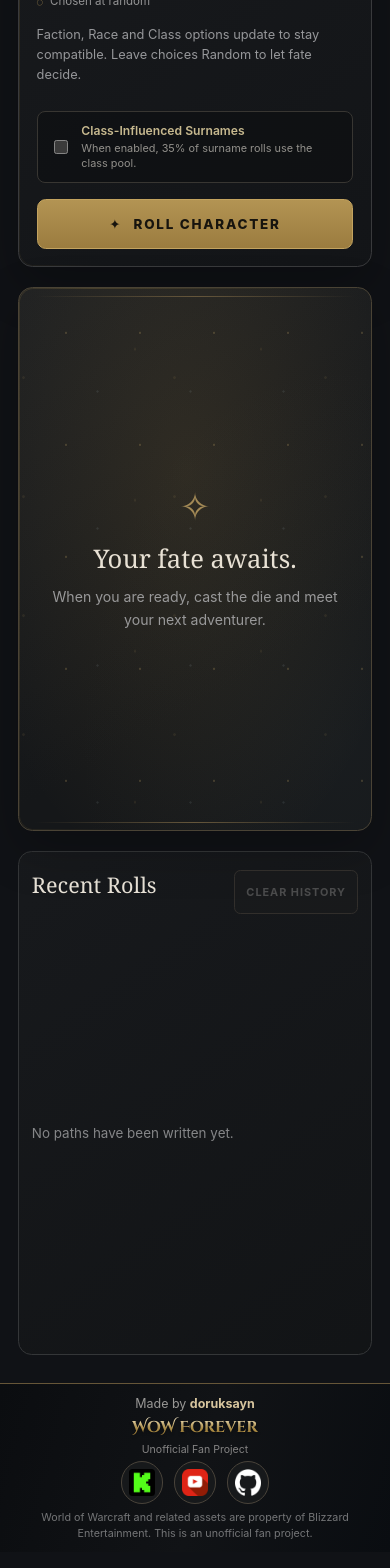
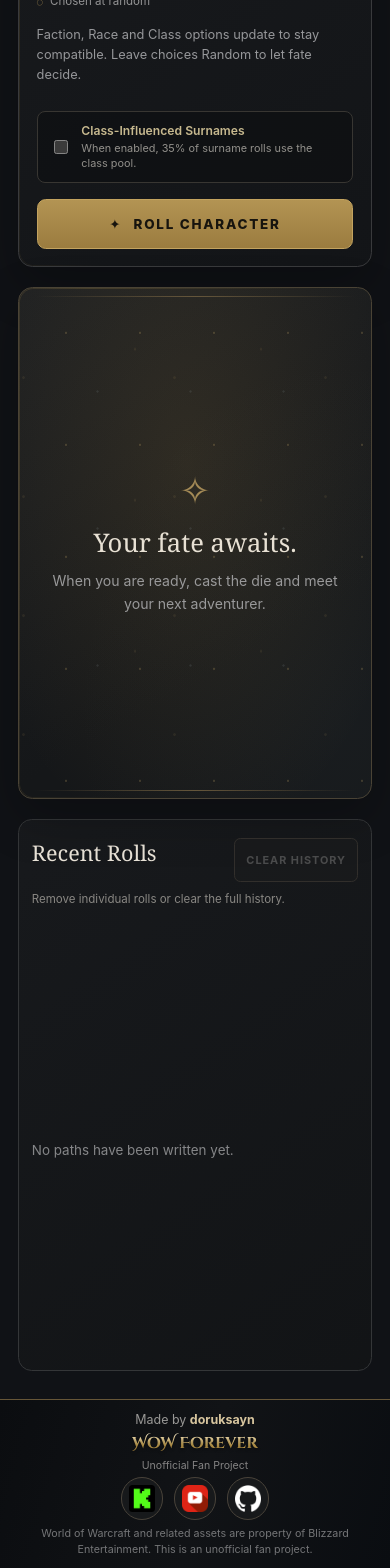
Before and after one commit to doruksayn/FATEFORGE, a React (Vite) app: page /#/character in a window 390 px wide. Shown: the part 794-2362 px from the top of the page. Built offline with nearby package versions, Linux system fonts and the light colour scheme.

Commit message:
Fix mobile result and history spacing

```diff
--- a/src/App.css
+++ b/src/App.css
@@ -1360,15 +1360,13 @@
   .tool-nav a { min-height: 2.75rem; }
   .clear-history-button { min-height: 2.75rem; }
   .history-pagination button { min-height: 2.75rem; }
+  .history-heading-hint { min-height: 2.1rem; }
 
   .name-generator-shell .name-page-heading { margin-bottom: 0.9rem; }
   .name-generator-shell .generator-layout { gap: 0.85rem; }
   .name-generator-shell .selection-panel { padding: 1rem; }
   .name-generator-shell .name-selection-grid { gap: 0.65rem; }
   .name-generator-shell .selection-note { margin: 0.65rem 0; }
-  .name-generator-shell .name-result-card { min-height: 25rem; }
-  .name-generator-shell .name-result-card--empty { min-height: 19rem; }
-  .name-generator-shell .history-section { min-height: auto; }
   .name-generator-shell .name-actions button { min-height: 2.75rem; }
 
   .history-entry { padding-right: 2.9rem; }
@@ -1400,7 +1398,7 @@
   }
 
   .result-card {
-    min-height: 32rem;
+    min-height: 29.5rem;
   }
 
   .history-grid {
@@ -1465,7 +1463,7 @@
 
 @media (max-width: 960px) {
   .history-section {
-    min-height: 21.5rem;
+    min-height: 23.5rem;
   }
 
   .history-grid {
@@ -1483,11 +1481,11 @@
   }
 
   .result-card {
-    min-height: 34rem;
+    min-height: 32rem;
   }
 
   .history-section {
-    min-height: 31.5rem;
+    min-height: 34.5rem;
     padding: 0.8rem;
   }
 
@@ -1513,6 +1511,12 @@
   .class-medallion .class-icon {
     width: 2.25rem;
     height: 2.25rem;
+  }
+}
+
+@media (min-width: 421px) and (max-width: 480px) {
+  .history-section {
+    min-height: 34.5rem;
   }
 }
 
--- a/src/App.tsx
+++ b/src/App.tsx
@@ -373,7 +373,7 @@ function App() {
           )}
         </section>
       </div>
-      <RecentRolls entries={history} page={historyPage} onPageChange={setHistoryPage} onClear={clearHistory} onRemove={removeHistory} />
+      <RecentRolls entries={history} page={historyPage} onPageChange={setHistoryPage} onClear={clearHistory} onRemove={removeHistory} hint="Remove individual rolls or clear the full history." />
       <p className="sr-only" role="status" aria-live="polite">
         {rolling
           ? 'The character roulette is in progress.'
```
